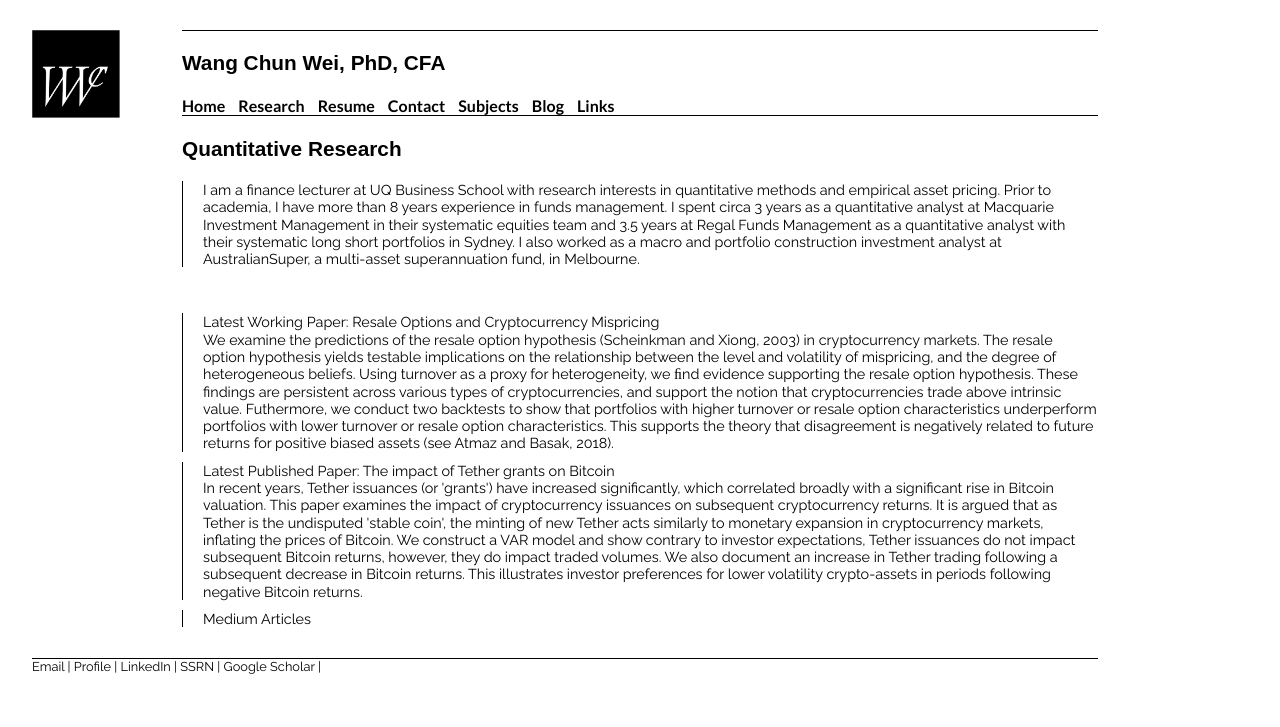
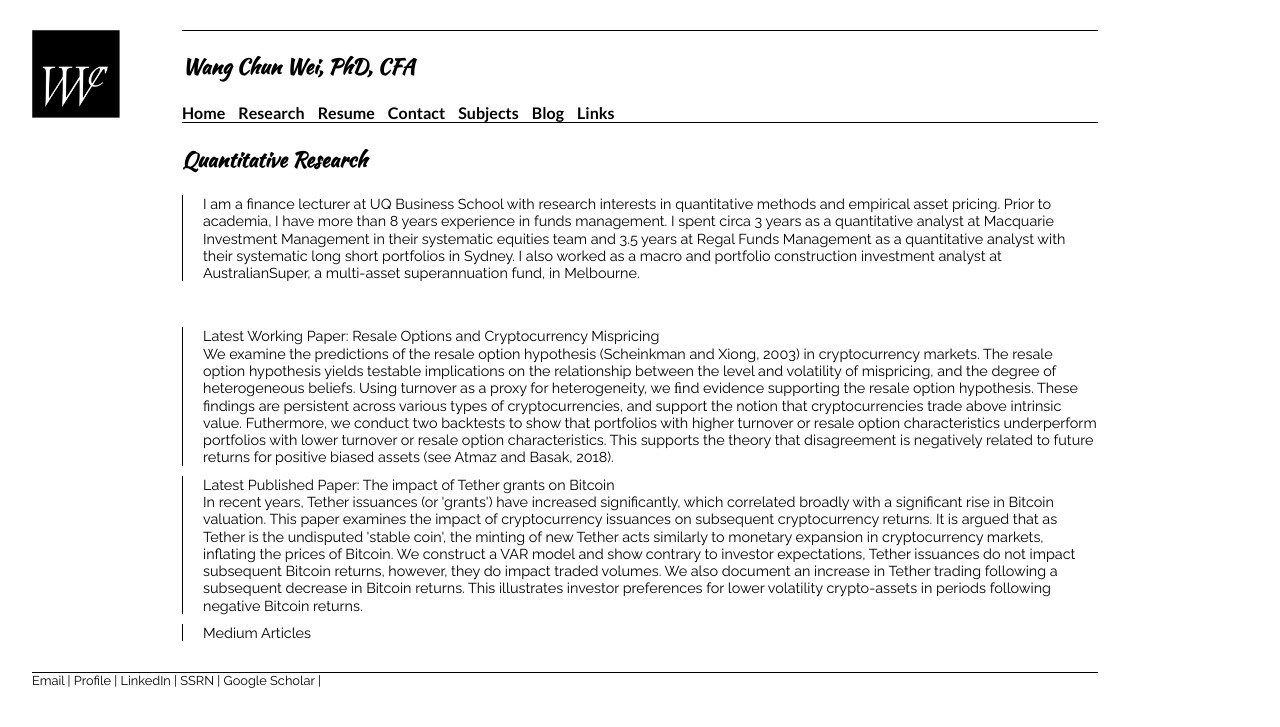
Before and after one commit to weiwangchun/weiwangchun.github.io, a Jekyll site: the page built from index.html, in a window 1280 px wide. Shown: the top 727 px of the page. Built offline with Jekyll 4.4.1, drawn with Linux system fonts in a browser that asks for light colours.

Commit message:
Update main.css

```diff
--- a/css/main.css
+++ b/css/main.css
@@ -48,7 +48,7 @@ a:hover {
 
 h1 {
     font-size: 1.3em;
-    font-family:'Major Mono Display', sans-serif;
+    font-family:'Kaushan Script', sans-serif;
     margin: 3px 150px 20px;
 }
 
@@ -62,7 +62,7 @@ h2 {
 
 h3 {
     font-size: 1.3em;
-    font-family:'Major Mono Display', sans-serif;
+    font-family:'Kaushan Script', sans-serif;
 	margin: 3px 150px 0px 150px;
 	padding-top: 20px;
 	border-top: 1px solid black;
```
